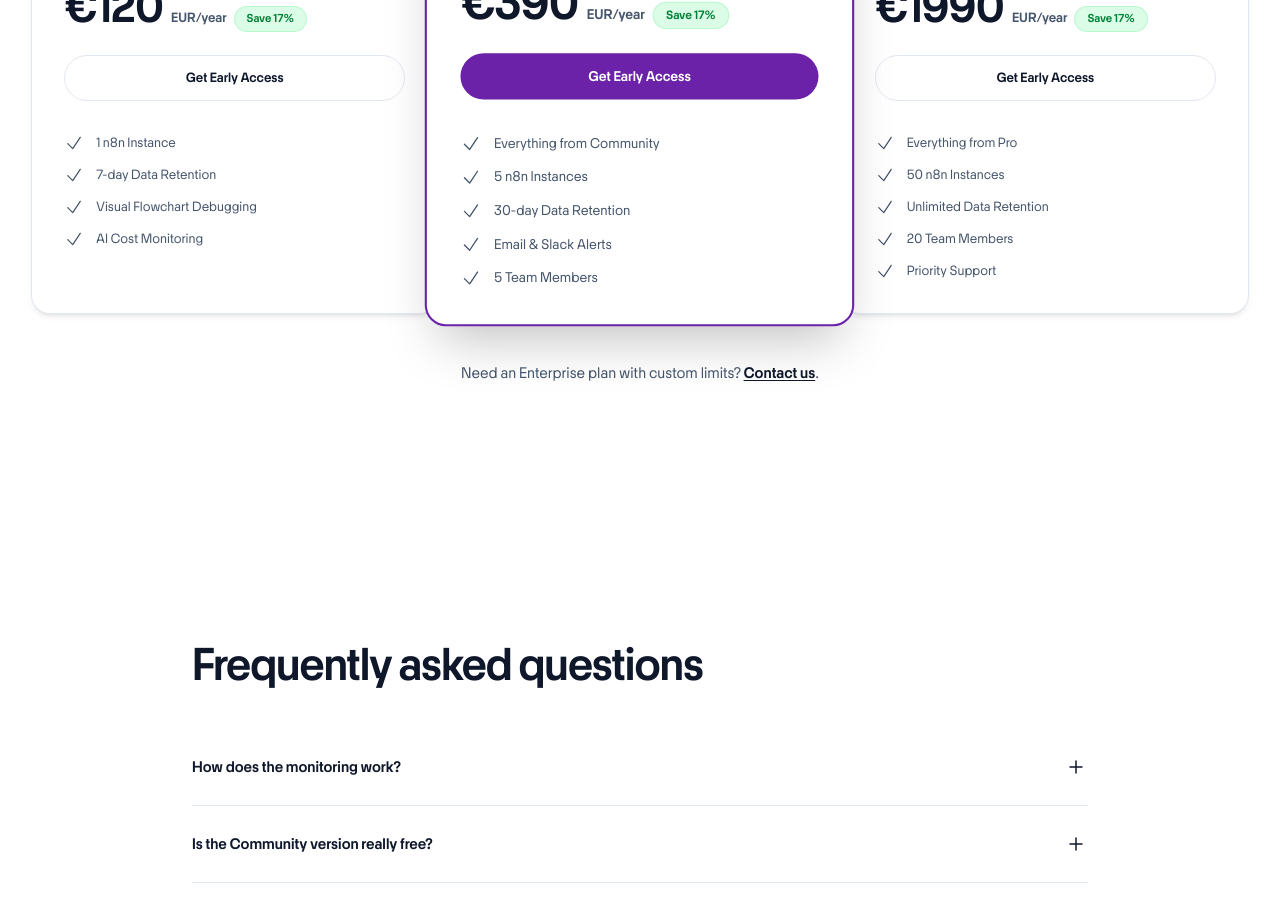
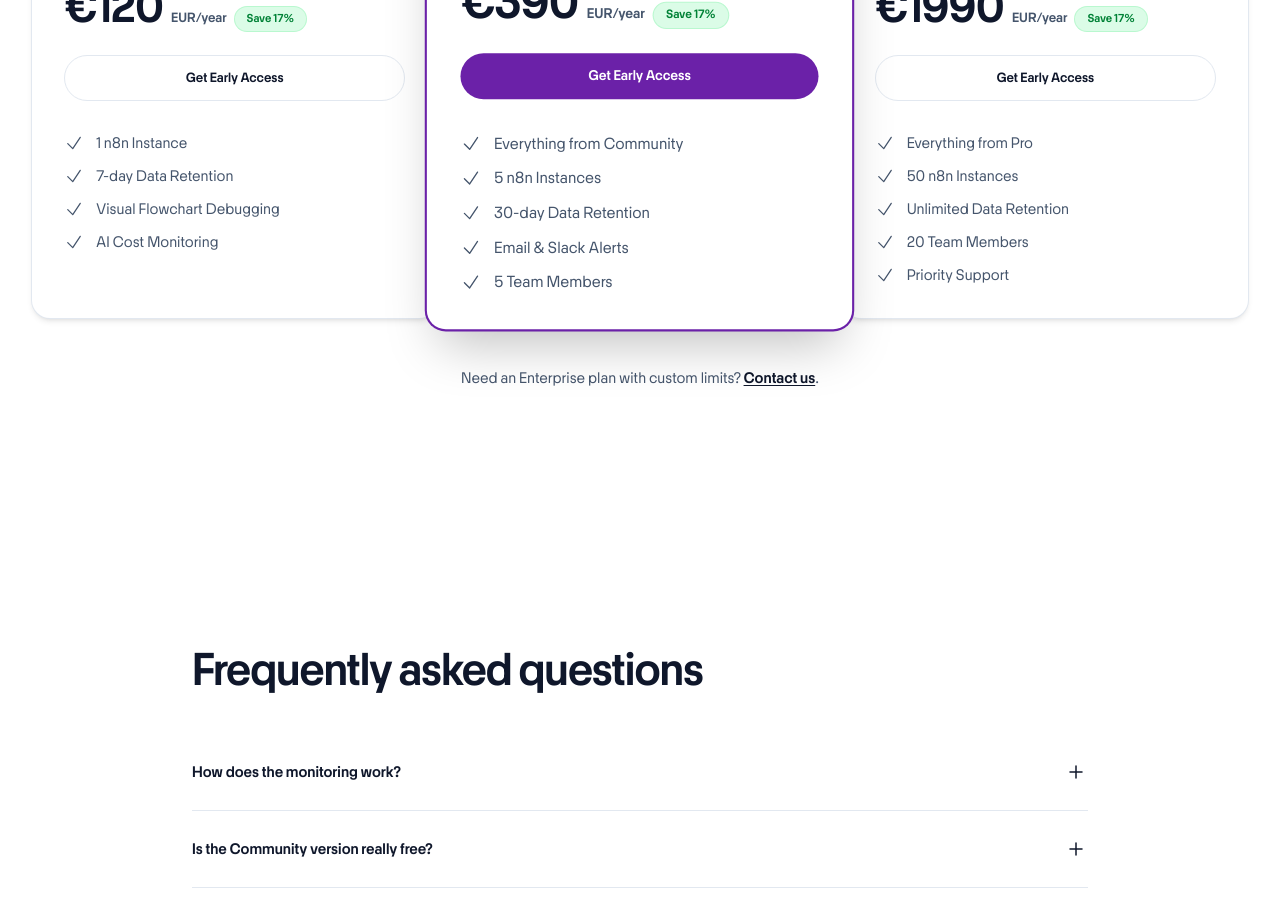
Before and after one commit to philipphaunstetter/elova-sales, a Next.js app: page / in a window 1280 px wide. Shown: the part 3200-4112 px from the top of the page. Built offline with nearby package versions, Linux system fonts and the light colour scheme.

Commit message:
fix: update pricing card list items to text-base (16px)
- Change highlights from text-sm to text-base to match updated Figma design
- Maintain proper line-height at 21px

Co-Authored-By: Warp <agent@warp.dev>

```diff
--- a/src/components/home-page.tsx
+++ b/src/components/home-page.tsx
@@ -297,7 +297,7 @@
                 </button>
                 <ul className="mt-8 space-y-3 flex-1">
                   {tier.highlights.map((highlight) => (
-                    <li key={highlight} className="flex items-start gap-3 text-sm text-slate-600">
+                    <li key={highlight} className="flex items-start gap-3 text-base leading-[21px] text-slate-600">
                       <CheckIcon className="h-5 w-5 flex-none text-slate-600" />
                       {highlight}
                     </li>
```
